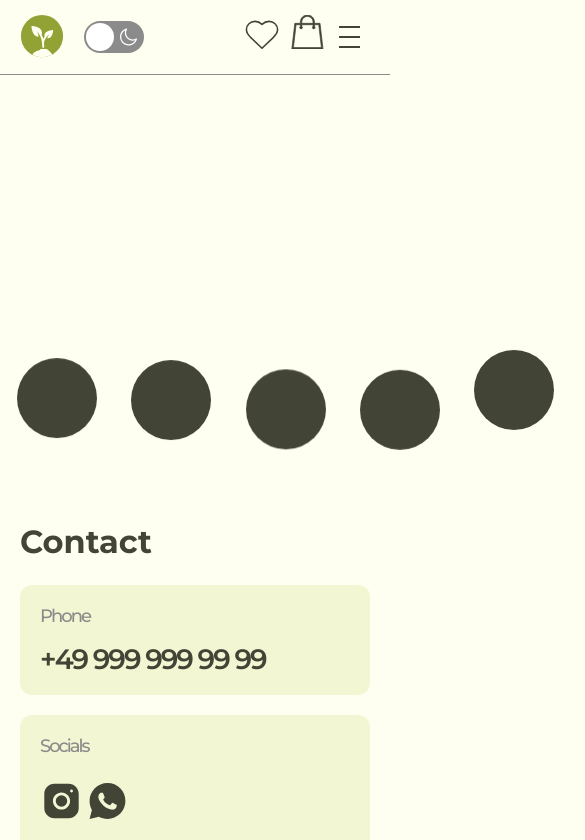
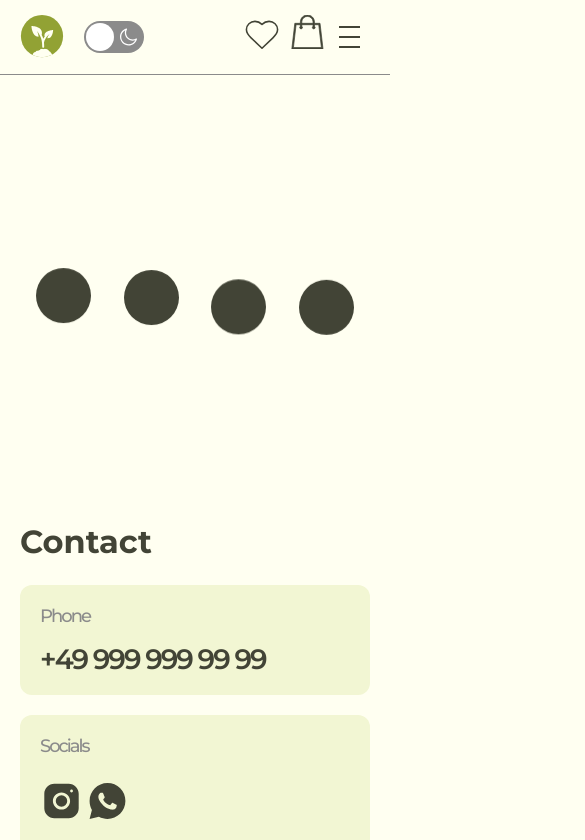
Before and after one commit to Khurshed007/Garden_products, a React (Create React App) app: page / in a window 390 px wide. Shown: the top 840 px of the page, 585 px wide, since content can reach past the window. Built offline with nearby package versions, Linux system fonts and the light colour scheme; no server answers.

Commit message:
loading changed

```diff
--- a/src/views/layout/index.jsx
+++ b/src/views/layout/index.jsx
@@ -25,7 +25,8 @@ export const Layout = () => {
     <main>
       <Navigation />
       {/* <Outlet/> */}
-      {isLoading ? <Loading /> : <Outlet />}
+      <Loading/>
+      {/* {isLoading ? <Loading /> : <Outlet />} */}
       <Footer />
     </main>
   );
--- a/src/views/loading/index.module.scss
+++ b/src/views/loading/index.module.scss
@@ -3,7 +3,7 @@
 
 
 .container {
-	width: 800PX;
+	width: 800px;
 	height: 400px;
 	padding-top: 100px;
 	margin: 0 auto;
@@ -15,13 +15,12 @@
 .ball {
 	width: 80px;
 	height: 80px;
-	margin: 180px auto;
+	margin: 90px auto;
 	border-radius: 50px;
     background: var(--primary-cl);
 }
 
 .ball:nth-child(1) {
-	// background: #ffffff;
 	-webkit-animation: right 1s infinite ease-in-out;
 	-moz-animation: right 1s infinite ease-in-out;
 	animation: right 1s infinite ease-in-out;
@@ -140,3 +139,49 @@
 		transform: translateY(15px);
 	}
 }
+
+
+@media screen and (max-width:800px) {
+	.ball{
+		width: 60px;
+		height: 60px;
+
+	}
+	.container{
+		width: 80%;
+	}
+}
+
+
+@media screen and (max-width:680px) {
+	.ball{
+
+		&:nth-child(7) {
+			display: none;
+		}
+
+	}
+	.container{
+		width: 95%;
+	}
+}
+
+
+@media screen and (max-width:480px) {
+	.ball{
+		width: 55px;
+		height: 55px;
+
+		&:nth-child(5) {
+			display: none;
+		}
+
+		&:nth-child(6) {
+			display: none;
+		}
+
+	}
+	.container{
+		width: 90%;
+	}
+}
```
